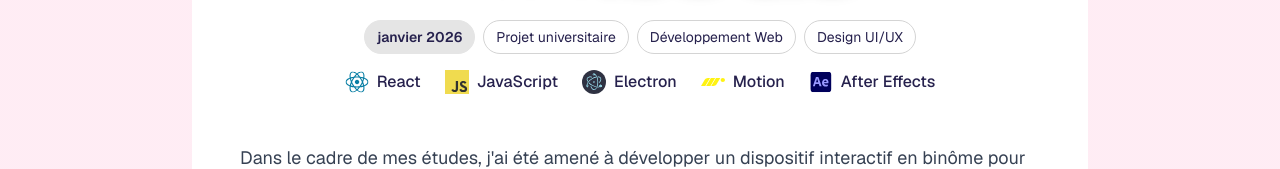
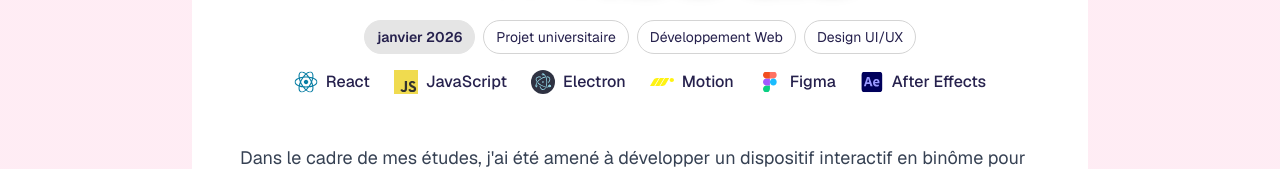
Before and after one commit to ecnivtwelve/vincelinise.com, a Next.js app: page /projects/compose-ton-logo in a window 1280 px wide. Shown: the part 548-717 px from the top of the page. Built offline with nearby package versions, Linux system fonts and the light colour scheme.

Commit message:
fix: add missing figma to compose ton logo

```diff
--- a/app/projects/[slug]/page.tsx
+++ b/app/projects/[slug]/page.tsx
@@ -61,7 +61,7 @@ export default async function ProjectPage({ params }: Props) {
       <main className="flex min-h-screen min-w-0 w-full max-w-4xl flex-col bg-[#F9FBFF] rounded-2xl lg:rounded-3xl overflow-hidden z-1" style={{ backgroundColor: paperColor }}>
         <ProjectHeader image={image} logo={logo} title={title} accentColor={accentColor} />
 
-        <div className="flex flex-row w-full items-center justify-center gap-2 mt-6 flex-wrap">
+        <div className="flex flex-row w-full items-center justify-center gap-2 mt-6 flex-wrap px-5">
           <span className="px-3 py-1.5 bg-neutral-200 border border-neutral-200 rounded-full text-sm font-semibold">
             {new Date(date).toLocaleDateString("fr-FR", {
               year: "numeric",
@@ -76,7 +76,7 @@ export default async function ProjectPage({ params }: Props) {
         </div>
 
         {tools && tools.length > 0 && (
-          <div className="flex flex-row w-full items-center justify-center gap-6 mt-4 flex-wrap">
+          <div className="flex flex-row w-full items-center justify-center gap-6 gap-y-4 mt-4 flex-wrap px-5">
             {tools.map((tool) => {
               const toolInfo = toolsList[tool];
               console.log(tool, toolInfo);
--- a/content/projects/compose-ton-logo.mdx
+++ b/content/projects/compose-ton-logo.mdx
@@ -4,7 +4,7 @@ title: "Dispositif interactif pour la journée portes ouvertes"
 description: "Borne interactive permettant de s'initier à la création graphique développée en React.js"
 date: "2026-01-21"
 tags: ["Projet universitaire", "Développement Web", "Design UI/UX"]
-tools: ["react", "js", "electron", "motion", "ae"]
+tools: ["react", "js", "electron", "motion", "figma", "ae"]
 image: "/projects/ctl-banner.jpg"
 logo: "/projects/ctl-logo.svg"
 icon: "/icon-ctl.png"
```
